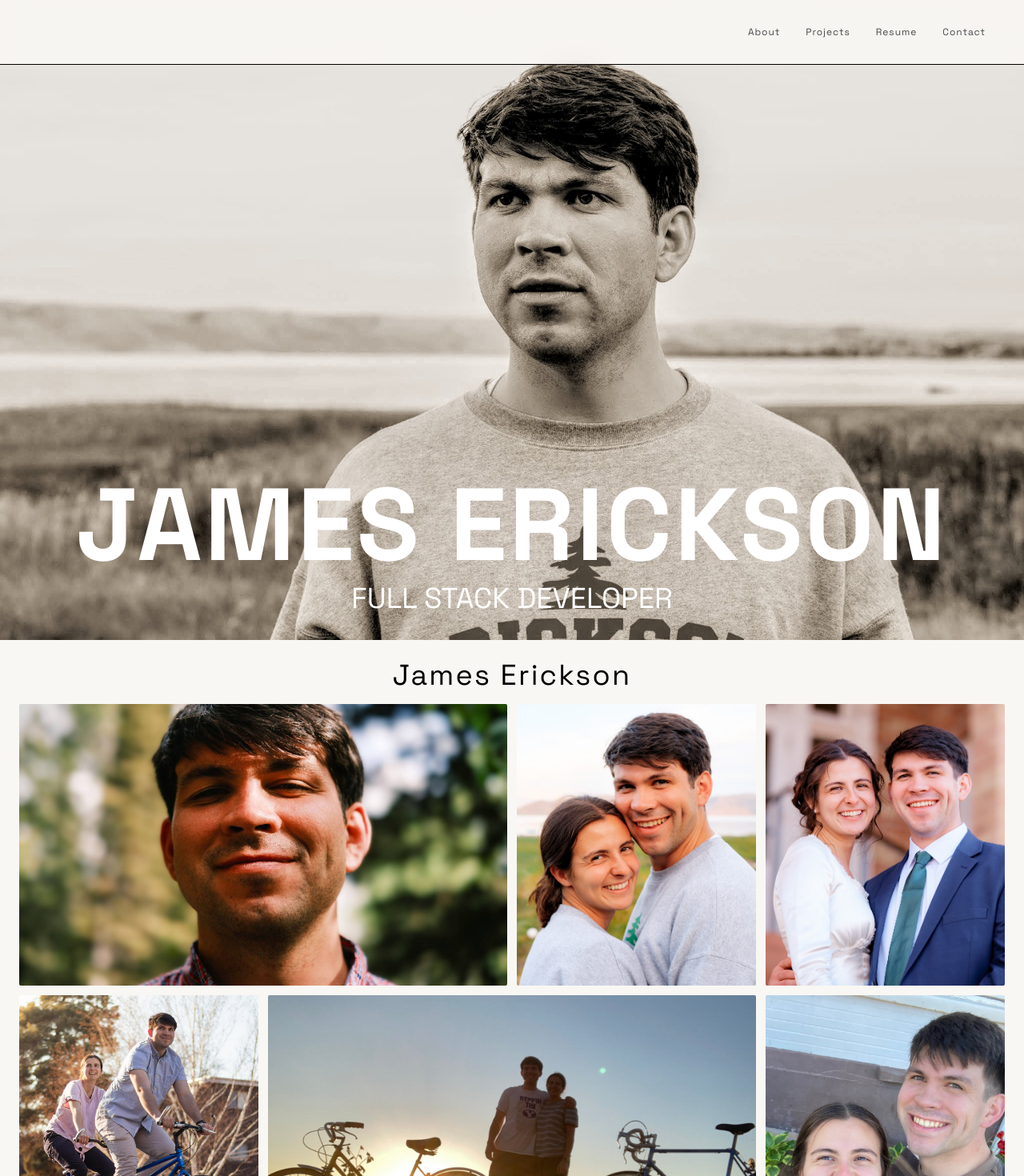
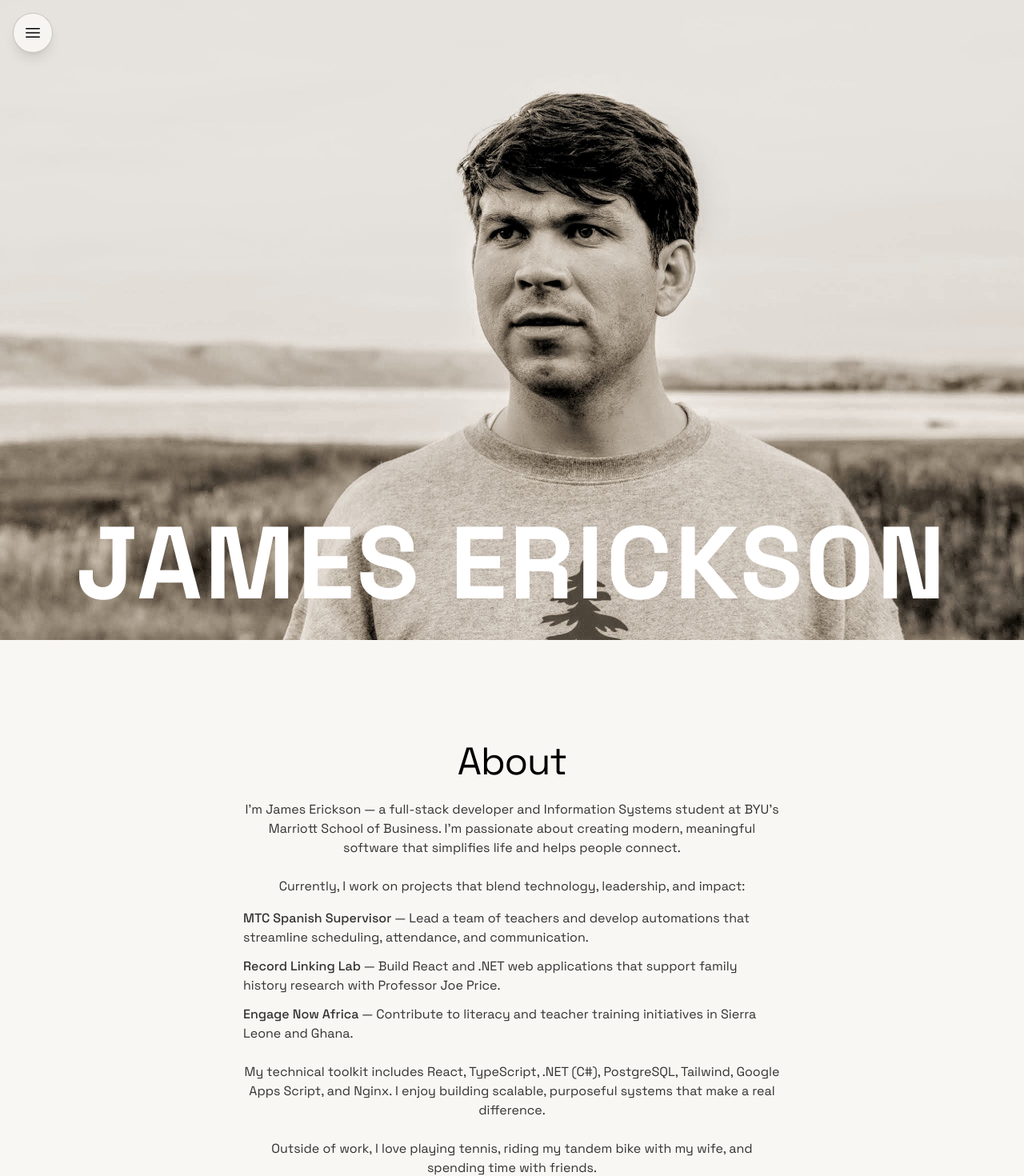
Before and after one commit to ericjamee/portfolio, a Next.js app: page / in a window 1280 px wide. Shown: the top 1470 px of the page at 80% size. Built offline with nearby package versions, Linux system fonts and the light colour scheme.

Commit message:
Update navbar to corner menu and adjust page layout

```diff
--- a/app/page.tsx
+++ b/app/page.tsx
@@ -8,45 +8,11 @@ export default function Home() {
         <img
           src="/images/JimHero.jpg"
           alt="James Erickson"
-          className="w-full h-full object-cover object-bottom"
+          className="w-full h-full object-cover"
+          style={{ objectPosition: 'center 20%' }}
         />
         <div className="absolute bottom-0 left-0 right-0 pb-8 text-center px-4">
           <h1 className="text-6xl sm:text-8xl md:text-9xl font-bold text-white tracking-wide">JAMES ERICKSON</h1>
-          <p className="text-xl sm:text-3xl md:text-4xl text-white mt-2">FULL STACK DEVELOPER</p>
-        </div>
-      </section>
-
-      {/* Photos grid (under first section) */}
-      <section id="photos" className="py-5 sm:py-6">
-        <div className="mx-auto max-w-7xl px-3 sm:px-6">
-          <h2 className="mb-3 sm:mb-4 text-center text-2xl sm:text-4xl tracking-[0.06em] text-black">James Erickson</h2>
-          <div
-            className="grid grid-cols-12 gap-2.5 sm:gap-3 auto-rows-[94px] sm:auto-rows-[128px] md:auto-rows-[153px] lg:auto-rows-[170px]"
-            aria-label="Personal photos gallery"
-          >
-            {/* Row 1 */}
-            <div className="col-span-12 md:col-span-6 row-span-2 overflow-hidden rounded-sm">
-              <img src="/images/Photos-1-001/DSCF2816-EDIT.jpg" alt="Bikes at sunset" className="h-full w-full object-cover" />
-            </div>
-            <div className="col-span-6 md:col-span-3 row-span-2 overflow-hidden rounded-sm">
-              <img src="/images/Photos-1-001/DSCF3035.jpg" alt="Wedding portrait" className="h-full w-full object-cover" />
-            </div>
-            <div className="col-span-6 md:col-span-3 row-span-2 overflow-hidden rounded-sm">
-              <img src="/images/Photos-1-001/DSCF4228.jpg" alt="Tandem bike ride" className="h-full w-full object-cover" />
-            </div>
-            <div className="col-span-6 md:col-span-3 row-span-2 overflow-hidden rounded-sm">
-              <img src="/images/Photos-1-001/IMG_1773.jpeg" alt="Selfie" className="h-full w-full object-cover" />
-            </div>
-
-            {/* Row 2 */}
-            <div className="col-span-12 md:col-span-6 row-span-2 overflow-hidden rounded-sm">
-              <img src="/images/Photos-1-001/IMG_3206.JPG" alt="Kayaking at sunset" className="h-full w-full object-cover" />
-            </div>
-            <div className="col-span-6 md:col-span-3 row-span-2 overflow-hidden rounded-sm">
-              <img src="/images/Photos-1-001/IMG_4103.jpg" alt="Portrait" className="h-full w-full object-cover" />
-            </div>
-
-          </div>
         </div>
       </section>
 
@@ -80,6 +46,40 @@ export default function Home() {
             Outside of work, I love playing tennis, riding my tandem bike with my wife, and spending time with friends.
           </p>
 
+        </div>
+      </section>
+
+      {/* Photos grid */}
+      <section id="photos" className="py-5 sm:py-6">
+        <div className="mx-auto max-w-7xl px-3 sm:px-6">
+          <h2 className="mb-3 sm:mb-4 text-center text-2xl sm:text-4xl tracking-[0.06em] text-black">James Erickson</h2>
+          <div
+            className="grid grid-cols-12 gap-2.5 sm:gap-3 auto-rows-[94px] sm:auto-rows-[128px] md:auto-rows-[153px] lg:auto-rows-[170px]"
+            aria-label="Personal photos gallery"
+          >
+            {/* Row 1 */}
+            <div className="col-span-12 md:col-span-6 row-span-2 overflow-hidden rounded-sm">
+              <img src="/images/Photos-1-001/DSCF2816-EDIT.jpg" alt="Bikes at sunset" className="h-full w-full object-cover" />
+            </div>
+            <div className="col-span-6 md:col-span-3 row-span-2 overflow-hidden rounded-sm">
+              <img src="/images/Photos-1-001/DSCF3035.jpg" alt="Wedding portrait" className="h-full w-full object-cover" />
+            </div>
+            <div className="col-span-6 md:col-span-3 row-span-2 overflow-hidden rounded-sm">
+              <img src="/images/Photos-1-001/DSCF4228.jpg" alt="Tandem bike ride" className="h-full w-full object-cover" />
+            </div>
+            <div className="col-span-6 md:col-span-3 row-span-2 overflow-hidden rounded-sm">
+              <img src="/images/Photos-1-001/IMG_1773.jpeg" alt="Selfie" className="h-full w-full object-cover" />
+            </div>
+
+            {/* Row 2 */}
+            <div className="col-span-12 md:col-span-6 row-span-2 overflow-hidden rounded-sm">
+              <img src="/images/Photos-1-001/IMG_3206.JPG" alt="Kayaking at sunset" className="h-full w-full object-cover" />
+            </div>
+            <div className="col-span-6 md:col-span-3 row-span-2 overflow-hidden rounded-sm">
+              <img src="/images/Photos-1-001/IMG_4103.jpg" alt="Portrait" className="h-full w-full object-cover" />
+            </div>
+
+          </div>
         </div>
       </section>
 
--- a/components/Navbar.tsx
+++ b/components/Navbar.tsx
@@ -1,7 +1,6 @@
 "use client";
 
 import Link from 'next/link';
-import { usePathname } from 'next/navigation';
 import { useState } from 'react';
 
 const navigation = [
@@ -12,40 +11,16 @@ const navigation = [
 ];
 
 export default function Navbar() {
-  const pathname = usePathname();
-  const [mobileMenuOpen, setMobileMenuOpen] = useState(false);
+  const [menuOpen, setMenuOpen] = useState(false);
 
   return (
-    <nav className="fixed top-0 left-0 right-0 z-50 bg-[#f9f7f3]/90 backdrop-blur-md border-b border-black">
-      <div className="max-w-7xl mx-auto px-6 sm:px-8 lg:px-12">
-        <div className="flex justify-end items-center h-20">
-
-          {/* Desktop Navigation - Right */}
-          <div className="hidden md:flex items-center gap-8">
-            {navigation.map((item) => {
-              const isActive = pathname === item.href;
-              return (
-                <Link
-                  key={item.name}
-                  href={item.href}
-                  className={`text-xs tracking-[0.08em] text-black/70 hover:text-black transition-colors ${
-                    isActive
-                      ? 'text-black'
-                      : ''
-                  }`}
-                >
-                  {item.name}
-                </Link>
-              );
-            })}
-          </div>
-
-          {/* Mobile Menu Button */}
+    <nav className="fixed top-4 left-4 z-50">
+      {/* Menu Button */}
       <button
         type="button"
-            className="md:hidden p-2 rounded-md hover:bg-black/5"
-            onClick={() => setMobileMenuOpen(!mobileMenuOpen)}
-            aria-label="Toggle mobile menu"
+        className="relative z-10 p-3 rounded-full bg-[#f9f7f3]/90 backdrop-blur-md border border-black/20 hover:bg-[#f9f7f3] transition-colors shadow-lg"
+        onClick={() => setMenuOpen(!menuOpen)}
+        aria-label="Toggle menu"
       >
         <svg
           className="h-6 w-6 text-black"
@@ -54,38 +29,27 @@ export default function Navbar() {
           strokeWidth="1.5"
           stroke="currentColor"
         >
-              {mobileMenuOpen ? (
+          {menuOpen ? (
             <path strokeLinecap="round" strokeLinejoin="round" d="M6 18L18 6M6 6l12 12" />
           ) : (
             <path strokeLinecap="round" strokeLinejoin="round" d="M3.75 6.75h16.5M3.75 12h16.5m-16.5 5.25h16.5" />
           )}
         </svg>
       </button>
-        </div>
-      </div>
 
-      {/* Mobile Menu */}
-      {mobileMenuOpen && (
-        <div className="md:hidden border-t border-black/5 bg-[#f9f7f3]">
-          <div className="px-6 py-4 space-y-2">
-            {navigation.map((item) => {
-              const isActive = pathname === item.href;
-              return (
+      {/* Dropdown Menu */}
+      {menuOpen && (
+        <div className="absolute top-12 left-0 bg-[#f9f7f3]/95 backdrop-blur-md border border-black/20 rounded-lg shadow-xl overflow-hidden min-w-[150px]">
+          {navigation.map((item) => (
             <Link
               key={item.name}
               href={item.href}
-                  className={`block px-3 py-2 rounded-md text-sm tracking-[0.06em] text-black/80 hover:text-black ${
-                    isActive
-                      ? 'text-black'
-                      : ''
-                  }`}
-                  onClick={() => setMobileMenuOpen(false)}
+              className="block px-4 py-3 text-sm tracking-[0.08em] text-black/80 hover:text-black hover:bg-black/5 transition-colors"
+              onClick={() => setMenuOpen(false)}
             >
               {item.name}
             </Link>
-              );
-            })}
-          </div>
+          ))}
         </div>
       )}
     </nav>
```
Lines whose indentation alone changed are shown as unchanged.
